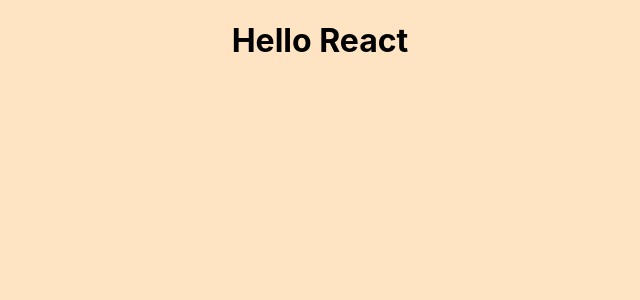
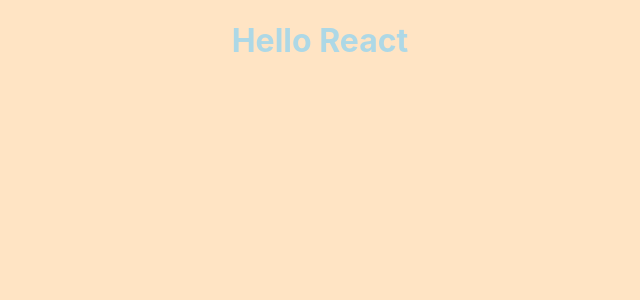
Before and after one commit to lingi524/pomodoro-clock, a React (Create React App) app: page / in a window 1280 px wide. Shown: the top 300 px of the page, without its empty margins (320-960 px from the left). Built offline with nearby package versions, Linux system fonts and the light colour scheme.

Commit message:
Changed text color to blue

```diff
--- a/src/App.css
+++ b/src/App.css
@@ -4,4 +4,5 @@
 
 body {
   background-color: bisque;
+  color: lightblue;
 }
```
